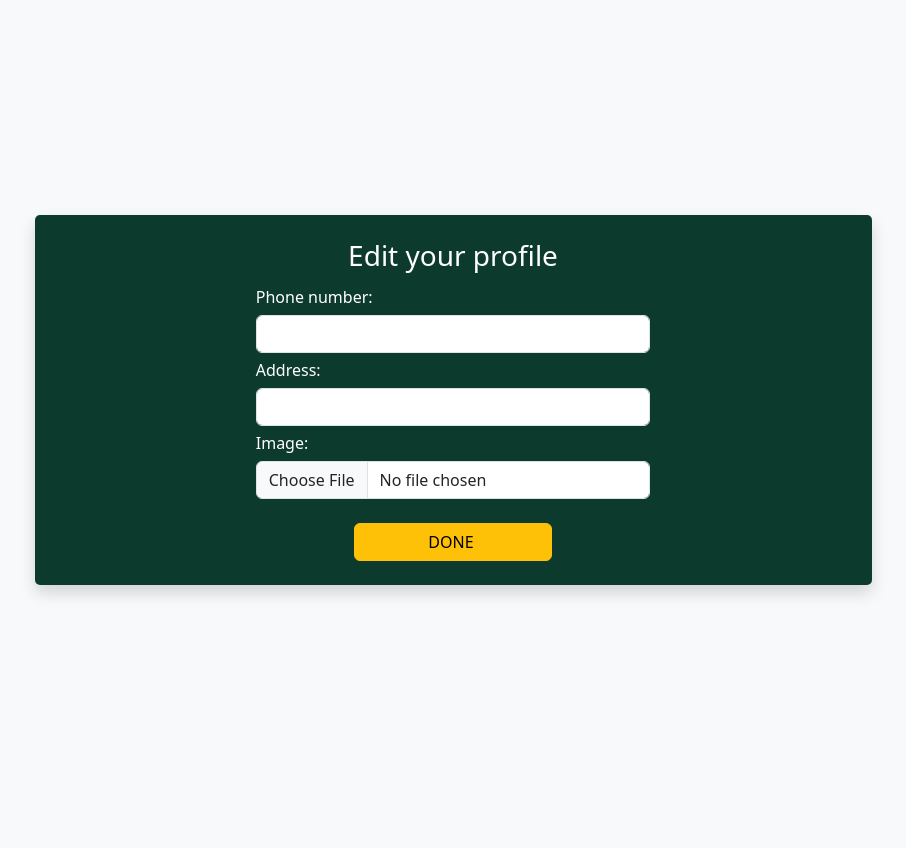
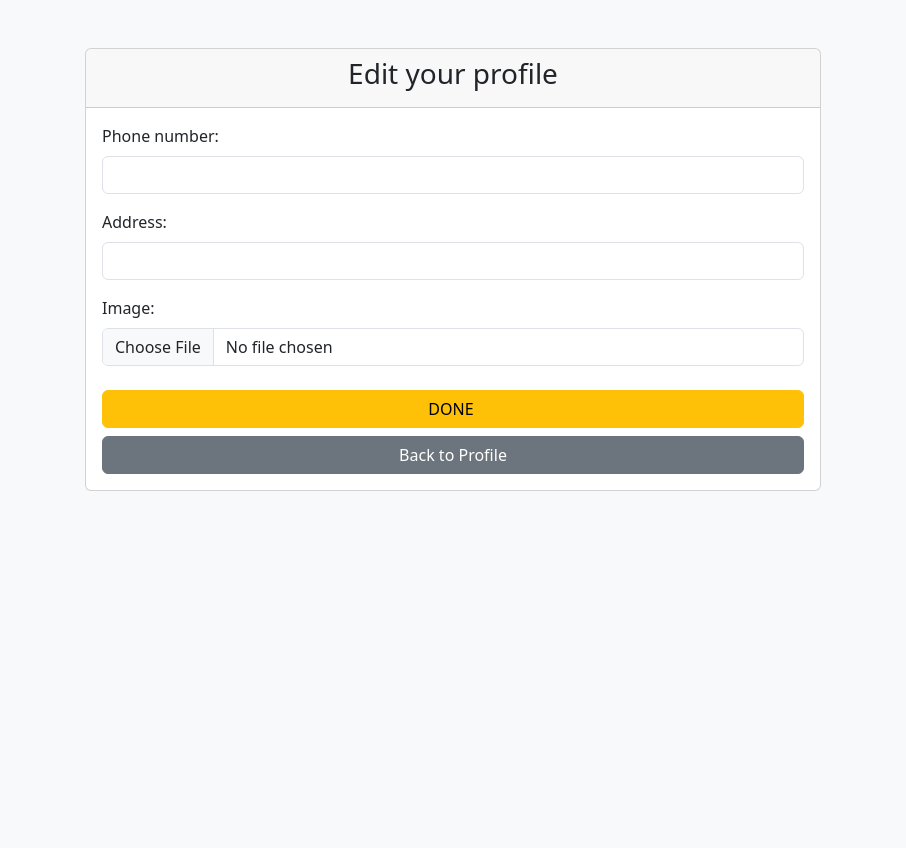
Before and after one commit to Gannah-Alaa/EduVate, a PHP site: page /phpmailer/editProfile.php in a window 1280 px wide. Shown: the whole page, without its empty margins (187-1093 px from the left). Before the commit the page ends 596 px from the top, so only its background shows below. Run offline with PHP 8.4, Linux system fonts and the light colour scheme; a user stored in the database is signed in; data that the repository does not hold is empty.

Commit message:
Update editProfile.php

```diff
--- a/Student/editProfile.php
+++ b/Student/editProfile.php
@@ -52,35 +52,37 @@ if(isset($_POST['update'])){
     <title>Edit profile</title>
 </head>
 <body class="bg-light">
-
-    <div class="container d-flex align-items-center justify-content-center">
-    <div class="editp shadow m-auto p-4">
-        <h3 class="text-center">Edit your profile</h3>
-        <div class="inputs m-auto">
-
-            <form action="" method="post" enctype="multipart/form-data">
-            <!-- <label for="name">Name:</label>
-            <input id="name" type="text" class="form-control"> -->
-            <label for="name">Phone number:</label>
-            <input name="phone" id="name" type="text" class="form-control" value="<?php echo $Phone; ?>">
-            <!-- <label for="name">Email:</label>
-            <input name="email"id="name" type="email" class="form-control" value="<?php echo $email; ?>"> -->
-            <label for="name">Address:</label>
-            <input name="address" id="name" type="text" class="form-control" value="<?php echo $address; ?>">
-            <label for="name">Image:</label>
-            <input name="image" type="file" class="form-control" id="inputGroupFile04" aria-describedby="inputGroupFileAddon04" aria-label="Upload">
-            <div class="submit">
-                <button type="submit" name="update" class="btn btn-warning mt-4">DONE <i class="fa-solid fa-right"></i></button>
+    <div class="container mt-5">
+        <div class="row justify-content-center">
+            <div class="col-md-8">
+                <div class="card">
+                    <div class="card-header">
+                        <h3 class="text-center">Edit your profile</h3>
+                    </div>
+                    <div class="card-body">
+                        <form action="" method="post" enctype="multipart/form-data">
+                            <div class="mb-3">
+                                <label for="phone" class="form-label">Phone number:</label>
+                                <input name="phone" id="phone" type="text" class="form-control" value="<?php echo $Phone; ?>">
+                            </div>
+                            <div class="mb-3">
+                                <label for="address" class="form-label">Address:</label>
+                                <input name="address" id="address" type="text" class="form-control" value="<?php echo $address; ?>">
+                            </div>
+                            <div class="mb-3">
+                                <label for="image" class="form-label">Image:</label>
+                                <input name="image" type="file" class="form-control" id="image" aria-describedby="inputGroupFileAddon04" aria-label="Upload">
+                            </div>
+                            <div class="d-grid gap-2">
+                                <button type="submit" name="update" class="btn btn-warning mt-2">DONE <i class="fa-solid fa-right"></i></button>
+                                <a href="profile.php" class="btn btn-secondary">Back to Profile</a>
+                            </div>
+                        </form>
+                    </div>
+                </div>
             </div>
-            </form>
-
         </div>
     </div>
-    </div>
-
-
-
-
     <script src=""></script>
 </body>
 </html>
```
